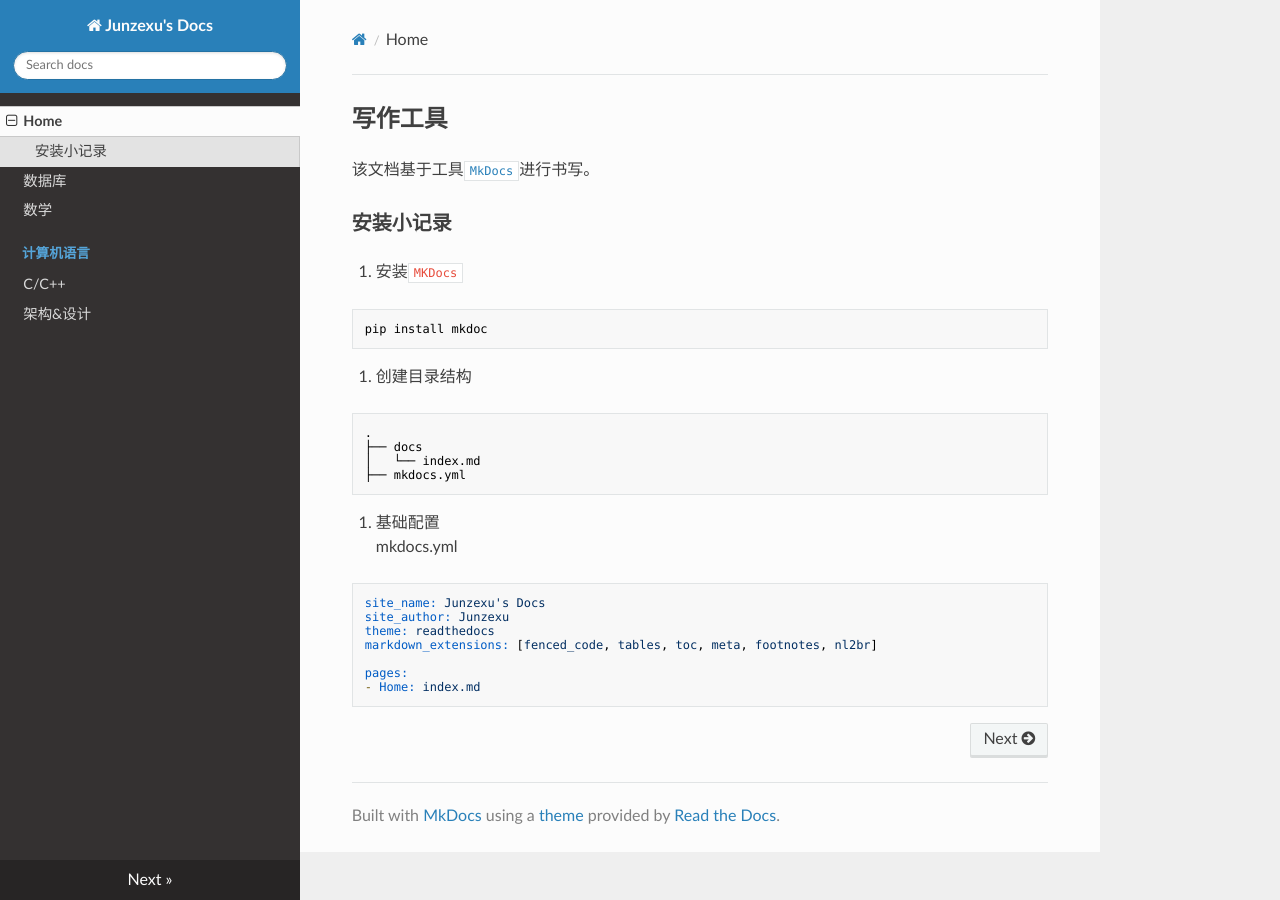
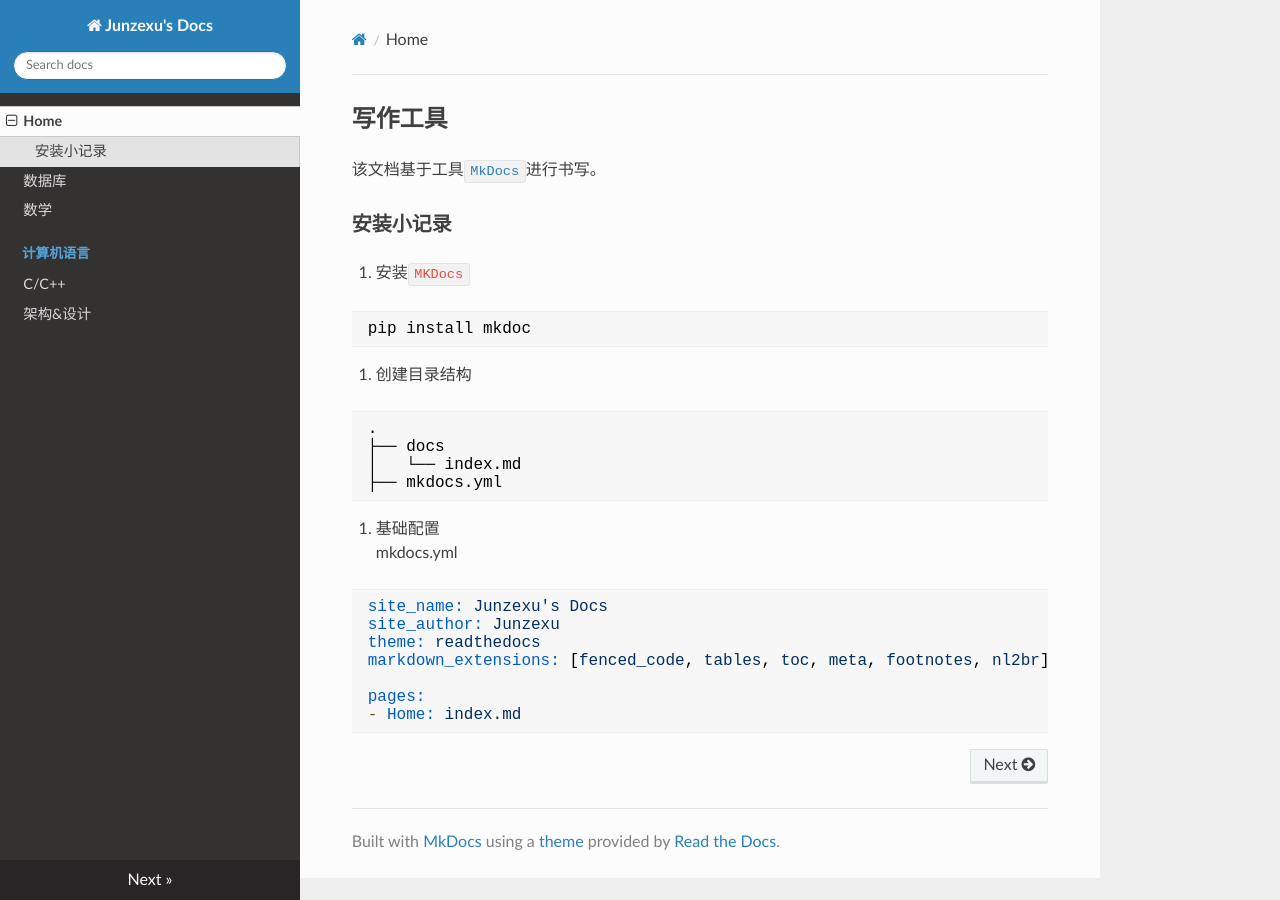
Before and after one commit to 10389030/knowledge, an MkDocs documentation site: the page built from docs/index.md, in a window 1280 px wide. Built offline with MkDocs 1.6.1, drawn with Linux system fonts in a browser that asks for light colours; nearby versions of some CDN libraries; old or Windows-style settings are respelled for this version of MkDocs.

Commit message:
fix code highligh again

```diff
--- a/mkdocs.yml
+++ b/mkdocs.yml
@@ -2,7 +2,15 @@
 site_author: Junzexu
 theme: readthedocs
 markdown_extensions: [fenced_code, tables, toc, meta, footnotes, nl2br, smart_strong]
-extra_javascript: ['//cdn.bootcss.com/mathjax/2.6.1/MathJax.js?config=TeX-AMS-MML_HTMLorMML', 'deps/mathjax_config.js', 'deps/highlight.min.js', 'deps/highlight_proc.js']
+extra_javascript:
+    - //cdn.bootcss.com/mathjax/2.6.1/MathJax.js?config=TeX-AMS-MML_HTMLorMML
+    - deps/mathjax_config.js
+    - deps/highlight.min.js
+    - deps/highlight_proc.js
+
+extra_css:
+    - deps/github-markdown.css
+
 
 pages:
 - Home: index.md
```
